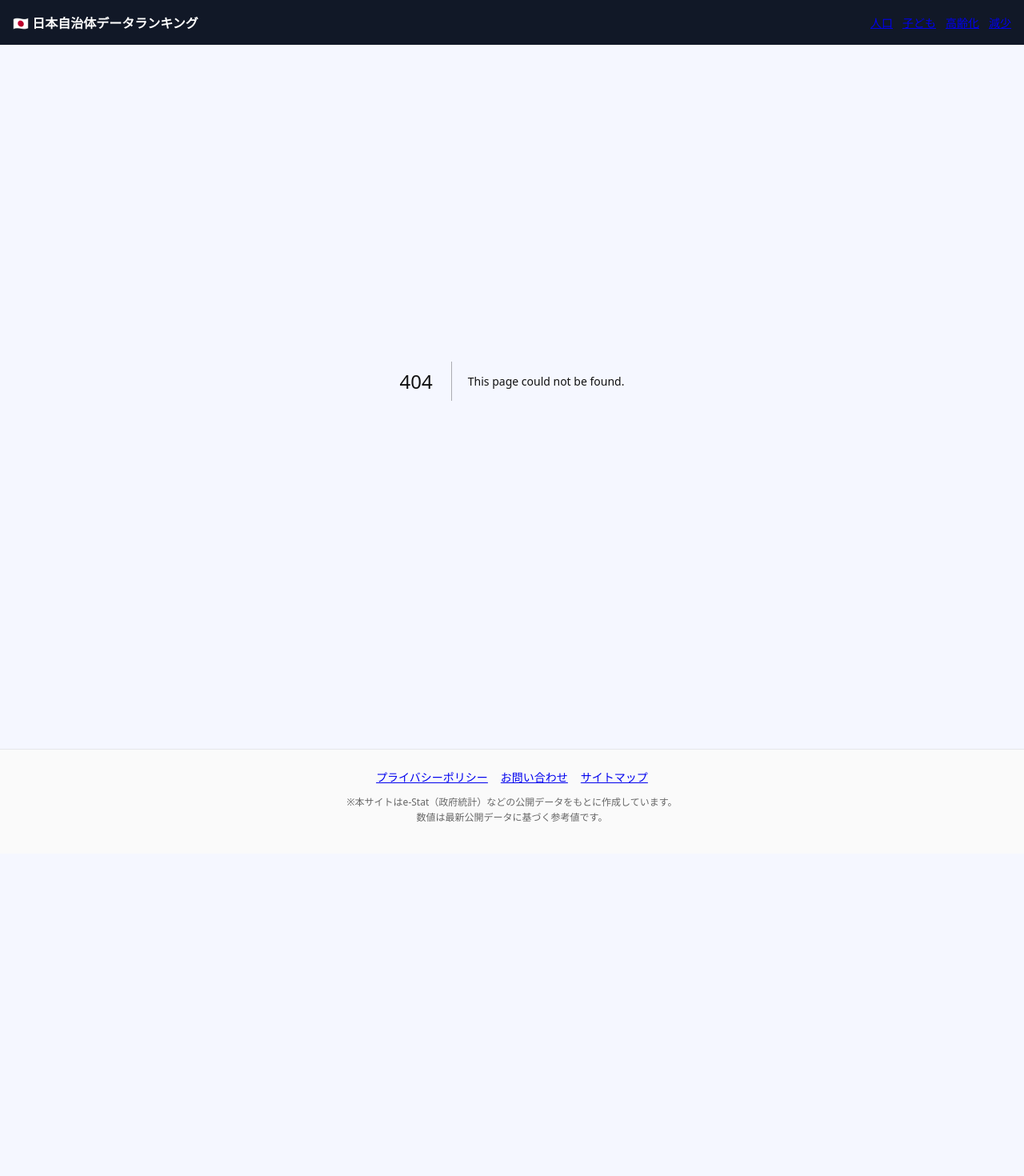
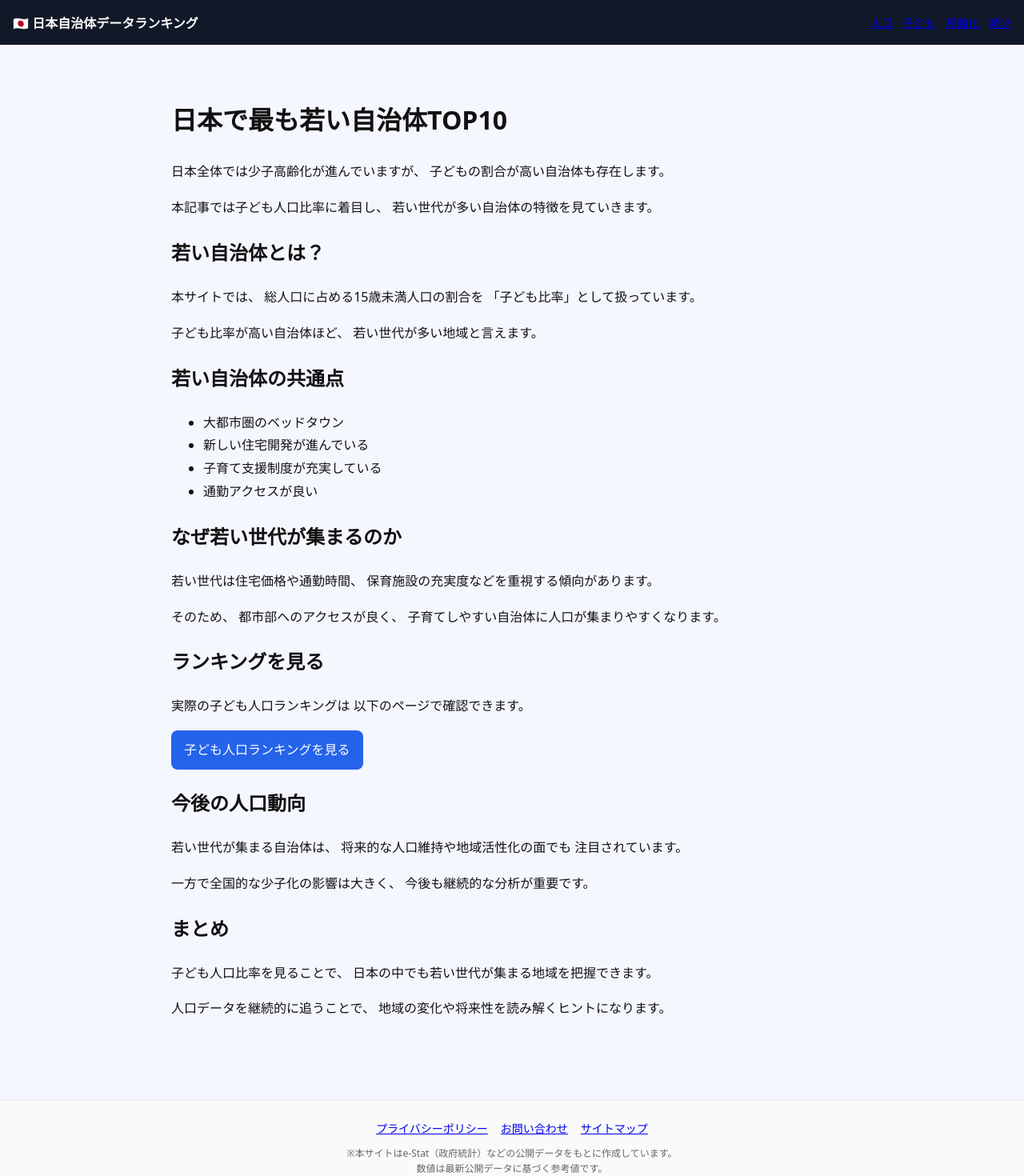
Before and after one commit to OW-beep/japan-data-site, a Next.js app: page /articles/youngest-municipalities in a window 1280 px wide. Before the commit this address had no page. Shown: the top 1470 px of the page at 80% size. Before the commit the page ends 1067 px from the top, so only its background shows below. Built offline with nearby package versions, Linux system fonts and the light colour scheme.

Commit message:
update site

```diff
--- /dev/null
+++ b/app/articles/youngest-municipalities/page.tsx
@@ -0,0 +1,113 @@
+import Link from "next/link";
+
+export const metadata = {
+  title: "日本で最も若い自治体TOP10",
+  description:
+    "子ども人口比率から見た、日本で最も若い自治体の特徴を解説します。",
+};
+
+export default function Page() {
+  return (
+    <main
+      style={{
+        maxWidth: 900,
+        margin: "0 auto",
+        padding: 24,
+        lineHeight: 1.8,
+      }}
+    >
+      <h1>日本で最も若い自治体TOP10</h1>
+
+      <p>
+        日本全体では少子高齢化が進んでいますが、
+        子どもの割合が高い自治体も存在します。
+      </p>
+
+      <p>
+        本記事では子ども人口比率に着目し、
+        若い世代が多い自治体の特徴を見ていきます。
+      </p>
+
+      <h2>若い自治体とは？</h2>
+
+      <p>
+        本サイトでは、
+        総人口に占める15歳未満人口の割合を
+        「子ども比率」として扱っています。
+      </p>
+
+      <p>
+        子ども比率が高い自治体ほど、
+        若い世代が多い地域と言えます。
+      </p>
+
+      <h2>若い自治体の共通点</h2>
+
+      <ul>
+        <li>大都市圏のベッドタウン</li>
+        <li>新しい住宅開発が進んでいる</li>
+        <li>子育て支援制度が充実している</li>
+        <li>通勤アクセスが良い</li>
+      </ul>
+
+      <h2>なぜ若い世代が集まるのか</h2>
+
+      <p>
+        若い世代は住宅価格や通勤時間、
+        保育施設の充実度などを重視する傾向があります。
+      </p>
+
+      <p>
+        そのため、
+        都市部へのアクセスが良く、
+        子育てしやすい自治体に人口が集まりやすくなります。
+      </p>
+
+      <h2>ランキングを見る</h2>
+
+      <p>
+        実際の子ども人口ランキングは
+        以下のページで確認できます。
+      </p>
+
+      <Link
+        href="/ranking/child"
+        style={{
+          display: "inline-block",
+          padding: "10px 16px",
+          background: "#2563eb",
+          color: "white",
+          borderRadius: 8,
+          textDecoration: "none",
+        }}
+      >
+        子ども人口ランキングを見る
+      </Link>
+
+      <h2>今後の人口動向</h2>
+
+      <p>
+        若い世代が集まる自治体は、
+        将来的な人口維持や地域活性化の面でも
+        注目されています。
+      </p>
+
+      <p>
+        一方で全国的な少子化の影響は大きく、
+        今後も継続的な分析が重要です。
+      </p>
+
+      <h2>まとめ</h2>
+
+      <p>
+        子ども人口比率を見ることで、
+        日本の中でも若い世代が集まる地域を把握できます。
+      </p>
+
+      <p>
+        人口データを継続的に追うことで、
+        地域の変化や将来性を読み解くヒントになります。
+      </p>
+    </main>
+  );
+}
```
Also changed, not shown: app/articles/population-top50/page.tsx (added, +133 -0 lines), app/sitemap/page.tsx (renamed from app/sitemap/新規 テキスト ドキュメント.txt).
